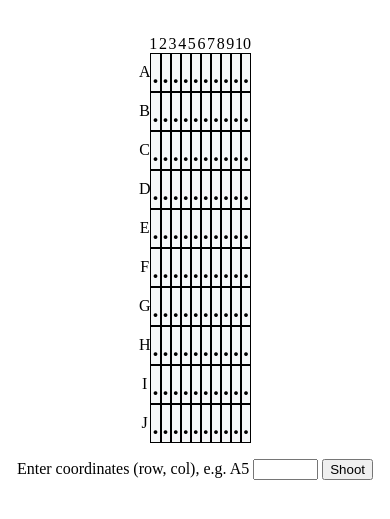
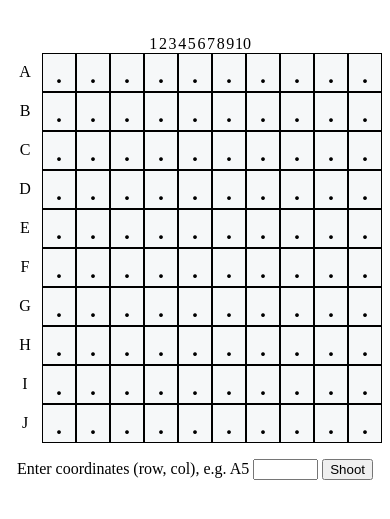
Before and after one commit to SimeonStefanov22/Battleship-Game, a plain HTML site: page index.html in a window 390 px wide. Shown: the part 69-588 px from the top of the page. Drawn offline with Linux system fonts and the light colour scheme.

Commit message:
Create class Ship and little upgrade responsive design

```diff
--- a/index.css
+++ b/index.css
@@ -15,7 +15,6 @@ h1 {
 
 #numbersBoard {
     width: 30%;
-
     display: grid;
     grid-template-columns: 1fr 1fr 1fr 1fr 1fr 1fr 1fr 1fr 1fr 1fr 1fr;
     text-align: center;
@@ -28,10 +27,13 @@ h1 {
     grid-template-columns: 1fr 10fr;
     text-align: center;
     justify-content: center;
+    margin-bottom: 1rem;
+
 }
-
-#lettersAndBoard {
-    margin-bottom: 1rem;
+@media only screen and (max-width: 959px) {
+    #lettersAndBoard {
+        width: 100%;
+    }
 }
 
 #letters {
--- a/index.js
+++ b/index.js
@@ -1,9 +1,18 @@
 (function main() {
     const rows = 10;
     const cols = ['A', 'B', 'C', 'D', 'E', 'F', 'G', 'H', 'I', 'J'];
-    const battleShip = 5;
-    const firstDestroyer = 4;
-    const secondDestroyer = 4;
+    class Ship {
+        constructor(length, state) {
+            this.length = length;
+            this.state = state;
+        }
+    }
+    const battleShip = new Ship();
+    const firstDestroyer = new Ship();
+    const secondDestroyer = new Ship();
+    battleShip.length = 5;
+    firstDestroyer.length = 4;
+    secondDestroyer.length = 4;
     let gameBoardContainer = document.getElementById("gameBoard");
     let numbersTable = document.getElementById("numbersBoard");
     let lettersTable = document.getElementById("letters");
@@ -36,21 +45,21 @@
             square.id = cols[i - 1] + (j);
             square.className = "separateSquare"
             if (i === startPointBattleShip && j === pointHorizontalBattleShip) {
-                if (pointHorizontalBattleShip !== startPointBattleShip + battleShip){
+                if (pointHorizontalBattleShip !== startPointBattleShip + battleShip.length){
                     square.setAttribute("name", "ship");
                     square.setAttribute("data", "battleShip");
                     pointHorizontalBattleShip++;
                 }
             }
             if (i === pointVerticalFirstDestroyer && j === startPointFirstDestroyer) {
-                if (pointVerticalFirstDestroyer !== startPointFirstDestroyer + firstDestroyer) {
+                if (pointVerticalFirstDestroyer !== startPointFirstDestroyer + firstDestroyer.length) {
                     square.setAttribute("name", "ship");
                     square.setAttribute("data", "firstDestroyer")
                     pointVerticalFirstDestroyer++;
                 }
             }
             if (i === pointVerticalSecondDestroyer && j === startPointSecondDestroyer) {
-                if (pointVerticalSecondDestroyer !== startPointSecondDestroyer + secondDestroyer) {
+                if (pointVerticalSecondDestroyer !== startPointSecondDestroyer + secondDestroyer.length) {
                     square.setAttribute("name", "ship");
                     square.setAttribute("data", "secondDestroyer");
                     pointVerticalSecondDestroyer++;
```
